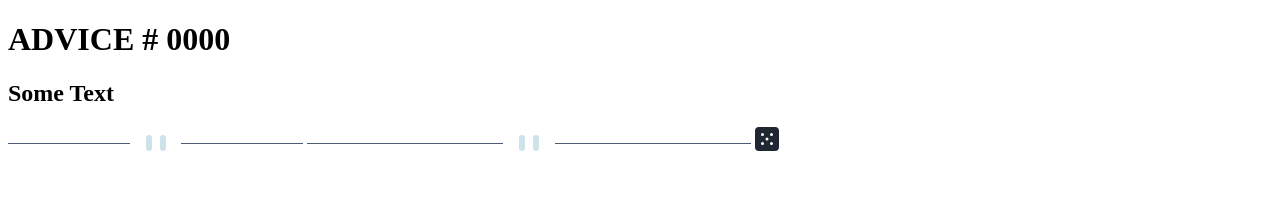
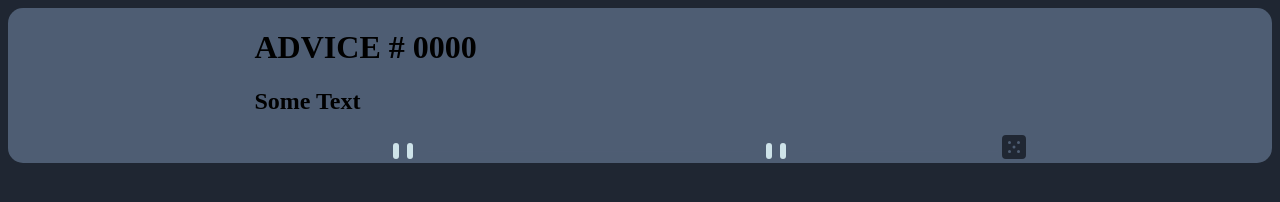
Before and after one commit to MrsMelnychenko/FE-Mentor-Advice-generator, a plain HTML site: page index.html in a window 1280 px wide. Drawn offline with Linux system fonts and the light colour scheme.

Commit message:
Started adding css

```diff
--- a/css/common.css
+++ b/css/common.css
@@ -1,3 +1,10 @@
 @import url('https://fonts.googleapis.com/css2?family=Manrope:wght@800&display=swap');
 
 /* font-family: 'Manrope', sans-serif; */
+:root {
+    --lightCyan: hsl(193, 38%, 86%);
+    --neonGreen: hsl(150, 100%, 66%);
+    --grayishBlue: hsl(217, 19%, 38%);
+    --darkGrayishBlue: hsl(217, 19%, 24%);
+    --darkBlue: hsl(218, 23%, 16%);
+}
--- a/css/main.css
+++ b/css/main.css
@@ -0,0 +1,11 @@
+body {
+    background-color: var(--darkBlue);
+
+}
+.advice-card {
+    background-color: var(--grayishBlue);
+    border-radius: 15px;
+    display: flex;
+    flex-direction: column;
+    align-items: center;
+}
```
Also changed, not shown: index.html (+0 -1 lines).
